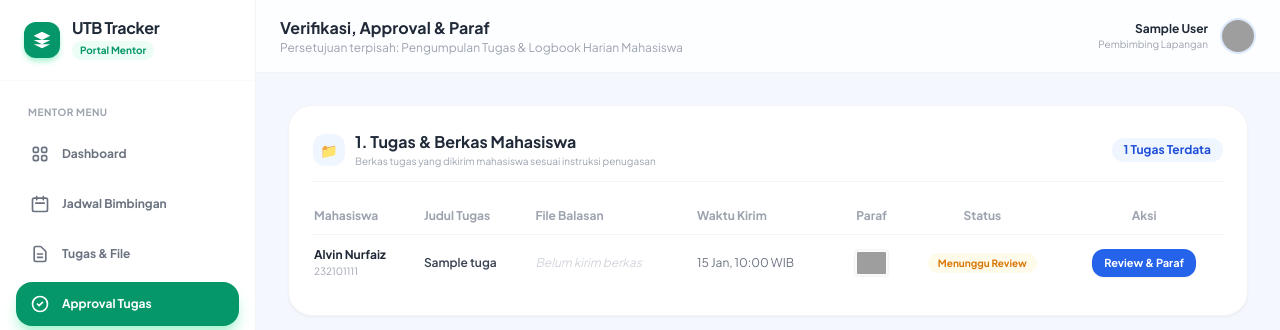
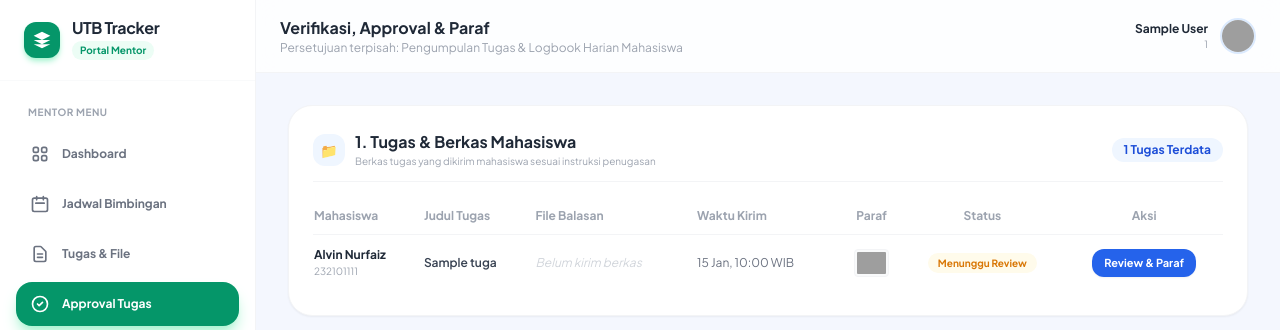
Before and after one commit to Wazozky345/Website-Absensi-Magang, a PHP site: page /mentor/approval.php in a window 1280 px wide. Shown: the top 330 px of the page. Run offline with PHP 8.4, Linux system fonts and the light colour scheme; the visitor is signed in with stand-in values (Sample User, id 1); data comes from the database, SQL or seed files in the repository; tables that the repository leaves empty hold one stand-in row (values such as "Sample post"); some libraries are stand-ins or nearby versions; grey boxes are pictures that could not be loaded.

Commit message:
tampilkan jabatan mentor secara dinamis pada topbar approval

```diff
--- a/mentor/approval.php
+++ b/mentor/approval.php
@@ -1,5 +1,8 @@
 <?php
 require_once __DIR__ . '/../proses/proses_mentor_approval.php';
+
+// Inisialisasi label jabatan dinamis dari variabel backend atau sesi login
+$jabatan_display = !empty($jabatan_mentor) ? $jabatan_mentor : (!empty($_SESSION['jabatan']) ? $_SESSION['jabatan'] : 'Pembimbing Lapangan');
 ?>
 <!DOCTYPE html>
 <html lang="id">
@@ -43,7 +46,7 @@ require_once __DIR__ . '/../proses/proses_mentor_approval.php';
             <div class="flex items-center gap-3">
                 <div class="text-right hidden sm:block">
                     <p class="text-xs font-bold text-gray-800"><?php echo htmlspecialchars($nama_mentor ?? 'Mentor'); ?></p>
-                    <p class="text-[10px] text-gray-400">Pembimbing Lapangan</p>
+                    <p class="text-[10px] text-gray-400"><?php echo htmlspecialchars($jabatan_display); ?></p>
                 </div>
                 <img src="https://ui-avatars.com/api/?name=<?php echo urlencode($nama_mentor ?? 'Mentor'); ?>&background=2563eb&color=ffffff&size=128" class="w-9 h-9 rounded-full border-2 border-blue-100">
             </div>
@@ -90,7 +93,6 @@ require_once __DIR__ . '/../proses/proses_mentor_approval.php';
                                     if (($tg['status_approval'] ?? '') === 'Disetujui') $status_class = 'bg-emerald-50 text-emerald-600';
                                     elseif (($tg['status_approval'] ?? '') === 'Perlu Revisi') $status_class = 'bg-rose-50 text-rose-600';
 
-                                    // AMAN DARI ENTER (NEWLINE) UNTUK JAVASCRIPT
                                     $js_judul = addslashes(str_replace(["\r", "\n"], ["", " "], $tg['judul_tugas']));
                                     $js_catatan = addslashes(str_replace(["\r", "\n"], ["", " "], $tg['catatan_mentor'] ?? ''));
                                 ?>
@@ -179,7 +181,6 @@ require_once __DIR__ . '/../proses/proses_mentor_approval.php';
 
                                     $tgl_tampil = date('d M Y', strtotime($lb['tanggal']));
 
-                                    // AMAN DARI ENTER (NEWLINE) UNTUK JAVASCRIPT
                                     $popup_judul = "Logbook ($tgl_tampil): " . mb_strimwidth($lb['catatan'], 0, 50, '...');
                                     $js_judul = addslashes(str_replace(["\r", "\n"], ["", " "], $popup_judul));
                                     $js_catatan = addslashes(str_replace(["\r", "\n"], ["", " "], $lb['catatan_mentor'] ?? ''));
```
